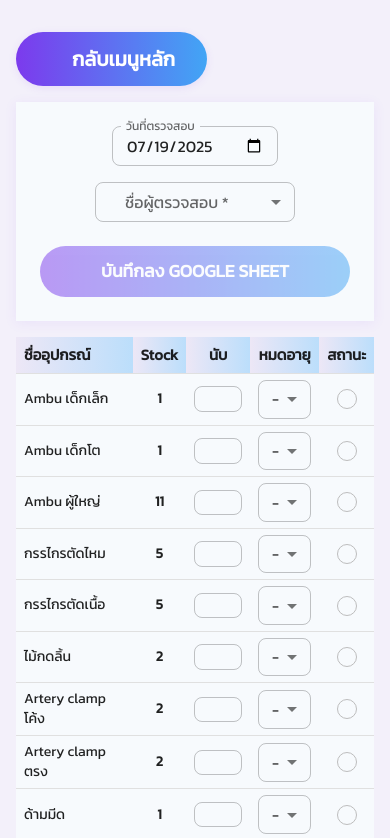
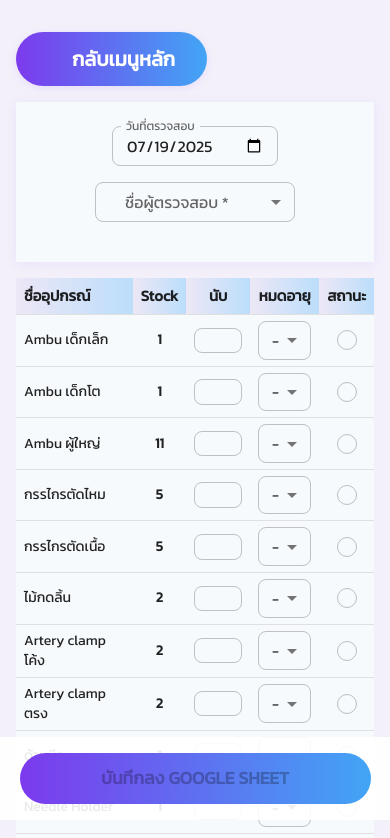
Before and after one commit to panuwat93/CSSDCHECK, a React (Vite) app: page /daily-check in a window 390 px wide. Shown: the top 838 px of the page. Built offline with nearby package versions, Linux system fonts and the light colour scheme; some icons are missing.

Commit message:
ย้ายปุ่มบันทึกลง GOOGLE SHEET ไปไว้ล่างสุดของหน้า (fixed mobile)

```diff
--- a/src/pages/DailyCheck.jsx
+++ b/src/pages/DailyCheck.jsx
@@ -137,28 +137,6 @@ export default function DailyCheck() {
             </Select>
           </FormControl>
         </Stack>
-        <Button
-          variant="contained"
-          color="primary"
-          size="large"
-          sx={{
-            mt: 1,
-            borderRadius: 12,
-            fontWeight: 600,
-            color: '#fff',
-            background: 'linear-gradient(90deg, #7C3AED 0%, #42a5f5 100%)',
-            '&.Mui-disabled': {
-              color: '#fff',
-              background: 'linear-gradient(90deg, #7C3AED 0%, #42a5f5 100%)',
-              opacity: 0.5,
-            },
-          }}
-          fullWidth
-          disabled={saving || !checker || rows.some(r => r.count === '')}
-          onClick={handleSave}
-        >
-          {saving ? 'กำลังบันทึก...' : 'บันทึกลง GOOGLE SHEET'}
-        </Button>
       </Paper>
       <TableContainer component={Paper} sx={{ width: '100%', boxShadow: 0, borderRadius: 0 }}>
         <Table stickyHeader size="small" sx={{ width: '100%' }}>
@@ -216,6 +194,37 @@ export default function DailyCheck() {
           </TableBody>
         </Table>
       </TableContainer>
+
+      <Box sx={{
+        position: { xs: 'fixed', sm: 'static' },
+        bottom: { xs: 24, sm: 'auto' },
+        left: 0,
+        width: '100%',
+        display: 'flex',
+        justifyContent: 'center',
+        zIndex: 10,
+        pb: { xs: 2, sm: 0 },
+        background: { xs: 'rgba(255,255,255,0.9)', sm: 'none' }
+      }}>
+        <Button
+          variant="contained"
+          color="primary"
+          size="large"
+          sx={{
+            borderRadius: 12,
+            fontWeight: 600,
+            color: '#fff',
+            width: { xs: '90%', sm: 400 },
+            background: 'linear-gradient(90deg, #7C3AED 0%, #42a5f5 100%)',
+            mt: 2
+          }}
+          fullWidth
+          disabled={saving || !checker || rows.some(r => r.count === '')}
+          onClick={handleSave}
+        >
+          {saving ? 'กำลังบันทึก...' : 'บันทึกลง GOOGLE SHEET'}
+        </Button>
+      </Box>
       <Snackbar
         open={alert.open}
         autoHideDuration={3000}
```
